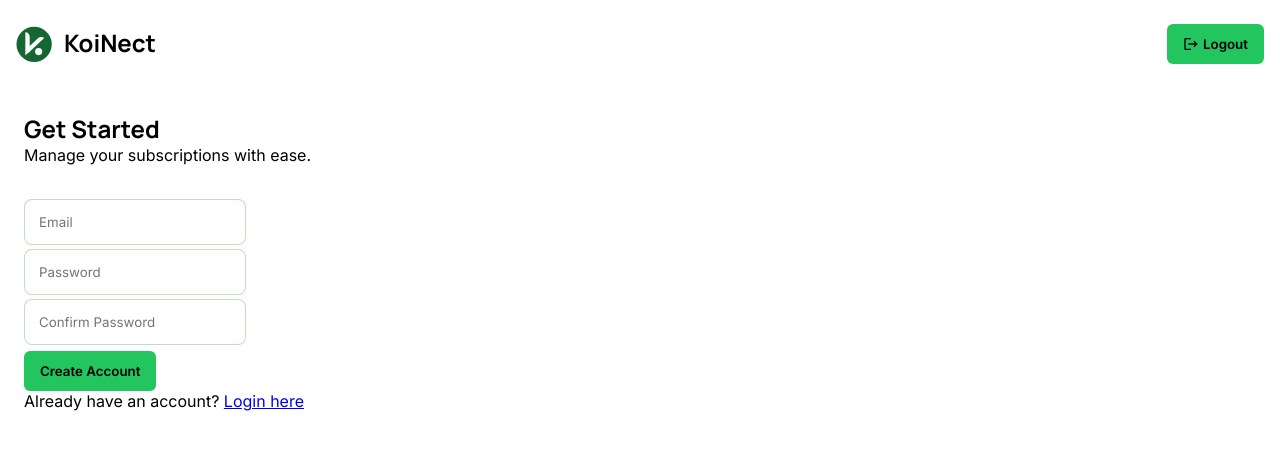
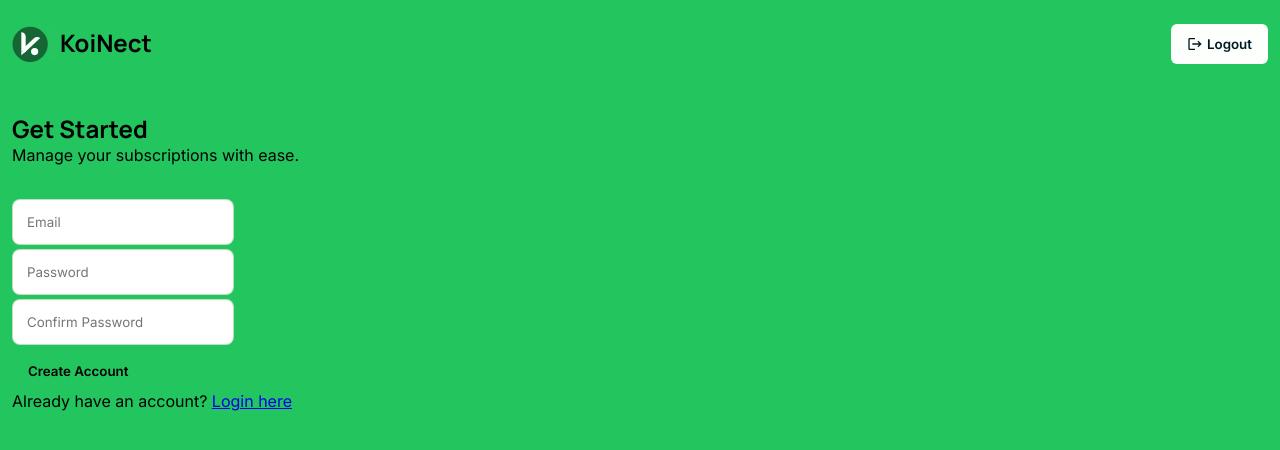
Before and after one commit to r0hitm/koinect, a React (Vite) app: page /register in a window 1280 px wide. Shown: the top 450 px of the page. Built offline with nearby package versions, Linux system fonts and the light colour scheme; no server answers.

Commit message:
styled MainBody

```diff
--- a/src/components/AppHeader.jsx
+++ b/src/components/AppHeader.jsx
@@ -41,10 +41,10 @@ function AppHeader() {
                         />
                     </svg>
 
-                    <h2>KoiNect</h2>
+                    <h2 className="logoName" >KoiNect</h2>
                 </div>
 
-                <button className="primaryButton" onClick={() => user.logout()}>
+                <button className="primaryButton logoutButton" onClick={() => user.logout()}>
                     <svg
                         className="buttonSVG"
                         width="16px"
--- a/src/pages/App.jsx
+++ b/src/pages/App.jsx
@@ -18,9 +18,12 @@ function App() {
 
     return user.current ? (
         <>
-            <AppHeader />
+        <AppHeader />
+        <div className="roundedBG">
             <AppBody />
             <AppFooter />
+
+        </div>
         </>
     ) : (
         <LoadingSpinner />
--- a/src/styles/index.css
+++ b/src/styles/index.css
@@ -27,10 +27,14 @@
 }
 
 body {
-    padding: 0 12px 0 12px;
+    background-color: var(--theme-500);
 
 }
-
+.roundedBG{
+    padding: 16px 16px 0 16px;
+    border-radius: 24px 24px 0 0;
+    background-color: var(--gray-100);
+}
 h1,
 h2,
 h3,
@@ -45,10 +49,9 @@ h6 {
 .header {
     display: flex;
     justify-content: space-between;
-    padding: 24px 4px;
+    padding: 24px 12px;
     align-items: center;
 }
-
 /* button components */
 /* primary button */
 .primaryButton {
@@ -344,3 +347,8 @@ form {
     color: var(--gray-500);
     font-size: 14px;
 }
+
+.logoutButton{
+    background-color: var(--theme-100);
+    color: var(--theme-700);
+}
```
